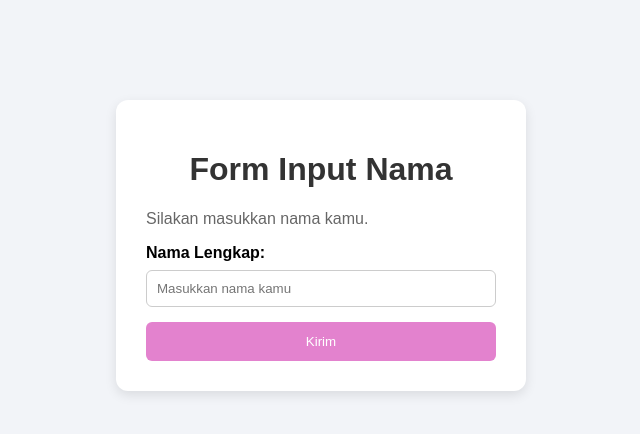
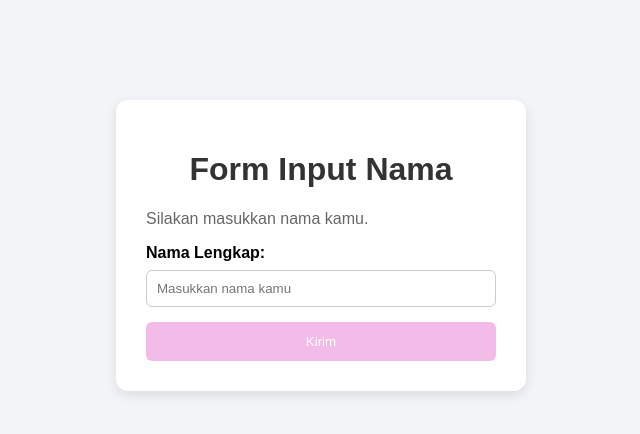
Before and after one commit to aswarina/FirstFlask_0150, a Flask app: page / in a window 1280 px wide. Shown: the top 434 px of the page, without its empty margins (319-959 px from the left). Run offline with Flask 3, Linux system fonts and the light colour scheme.

Commit message:
changes style

```diff
--- a/static/styles.css
+++ b/static/styles.css
@@ -41,7 +41,7 @@ input {
 button {
   width: 100%;
   padding: 12px;
-  background-color: #e382ce;
+  background-color: #f3bbe7;
   color: white;
   border: none;
   border-radius: 6px;
@@ -49,7 +49,7 @@ button {
 }
 
 button:hover {
-  background-color: #ea89ce;
+  background-color: #e8b2d8;
 }
 
 .hasil {
```
